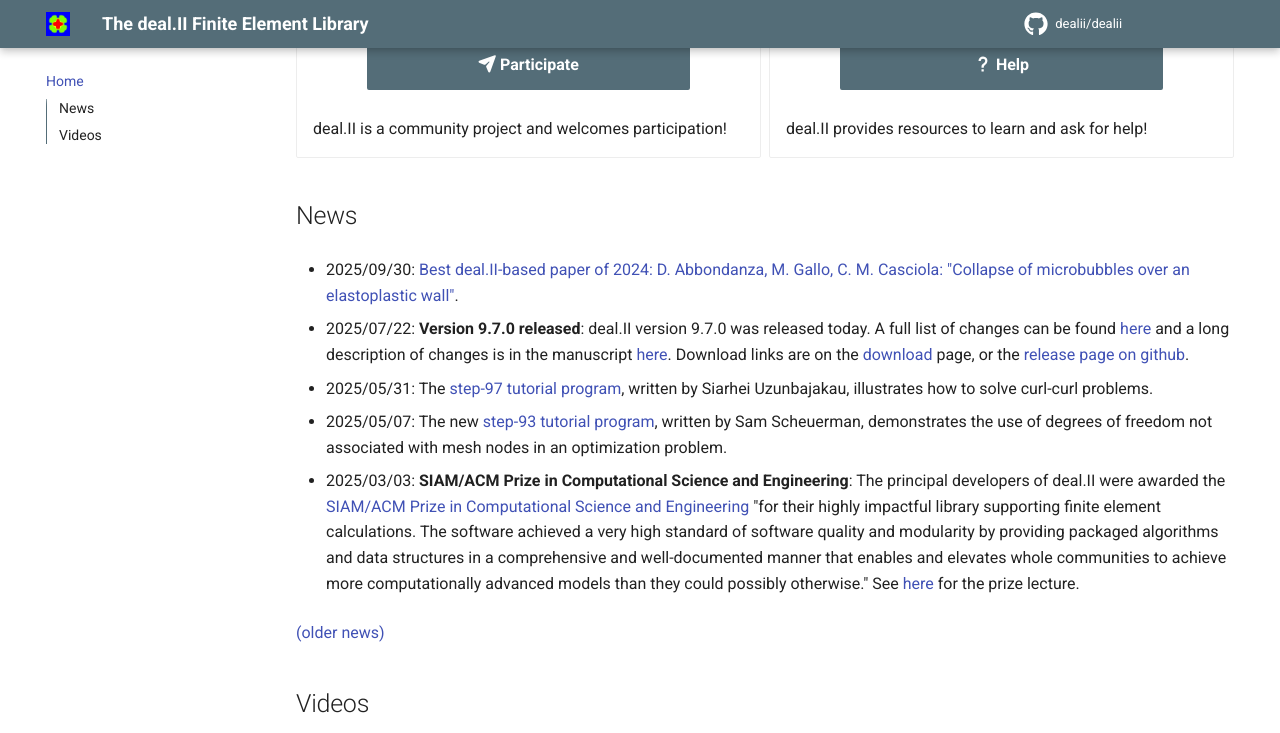
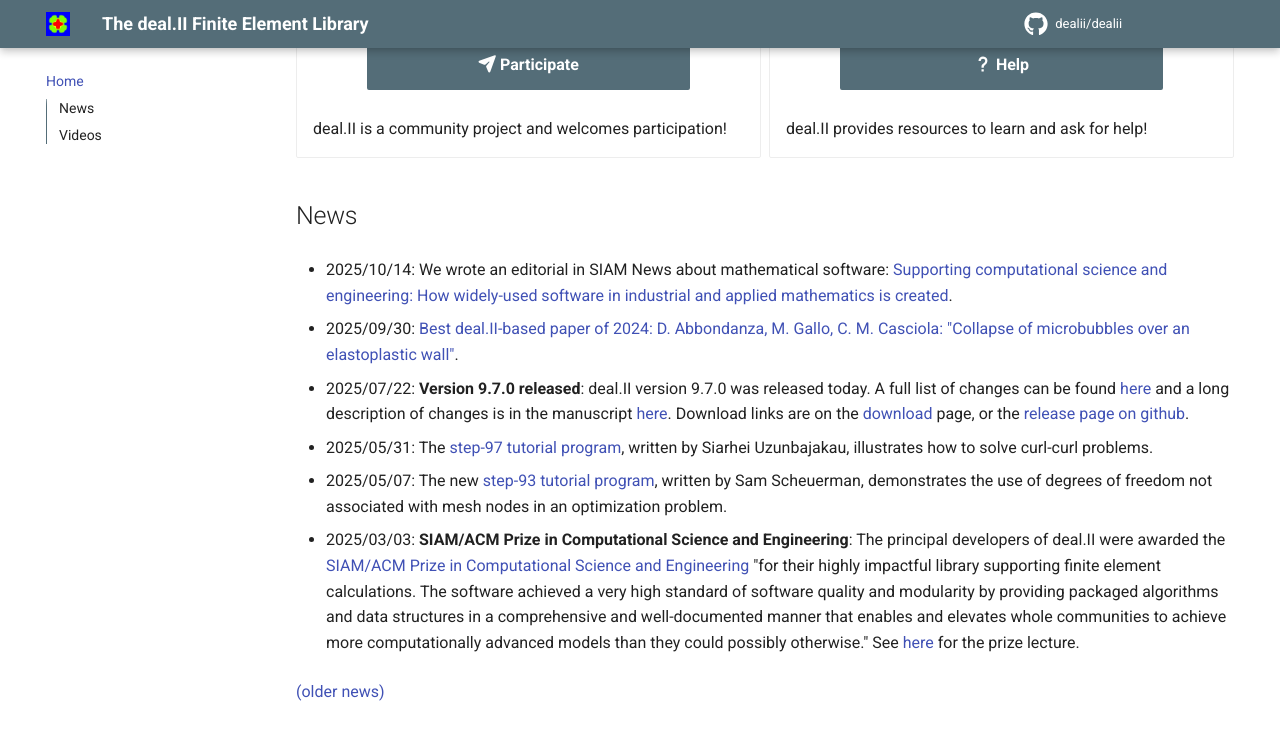
Before and after one commit to dealii/website, an MkDocs documentation site: the page built from docs/index.md, in a window 1280 px wide and 900 px high, scrolled down 546 px, cut to the strip 0-733 px from the top of the window. Built offline with MkDocs 1.6.1 and Material for MkDocs 9.7.7, drawn with Linux system fonts in a browser that asks for light colours; comment, search, counter and statistics services are not loaded.

Commit message:
List the editorial in the News section of the website.

```diff
--- a/docs/index.md
+++ b/docs/index.md
@@ -35,6 +35,9 @@ deal.II provides resources to learn and ask for help!
 News
 ----
 
+- 2025/10/14: We wrote an editorial in SIAM News about mathematical software:
+[Supporting computational science and engineering: How widely-used software in industrial and applied mathematics is created](https://www.siam.org/publications/siam-news/articles/supporting-computational-science-and-engineering-the-creation-of-widely-used-software-in-industrial-and-applied-mathematics/).
+
 - 2025/09/30: [Best deal.II-based paper of 2024: D. Abbondanza, M. Gallo, C. M. Casciola:
 "Collapse of microbubbles over an elastoplastic wall"](community/best_paper_award.md).
 
```
Also changed, not shown: docs/about/news.md (+3 -0 lines).
